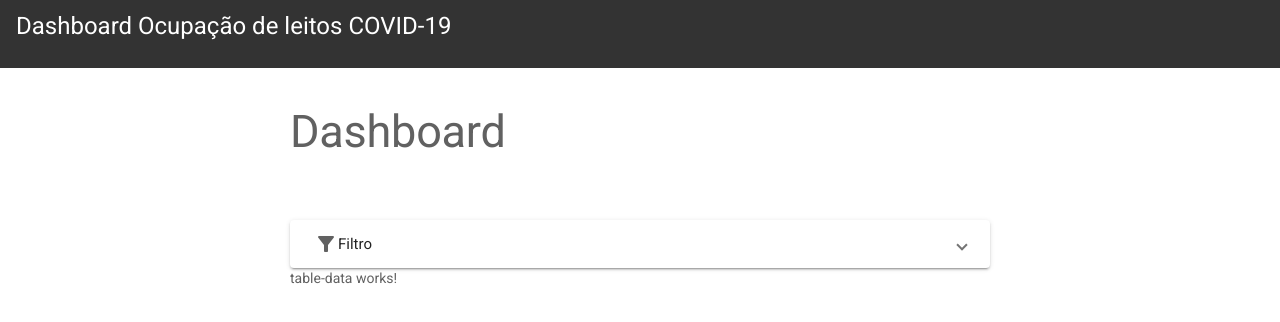
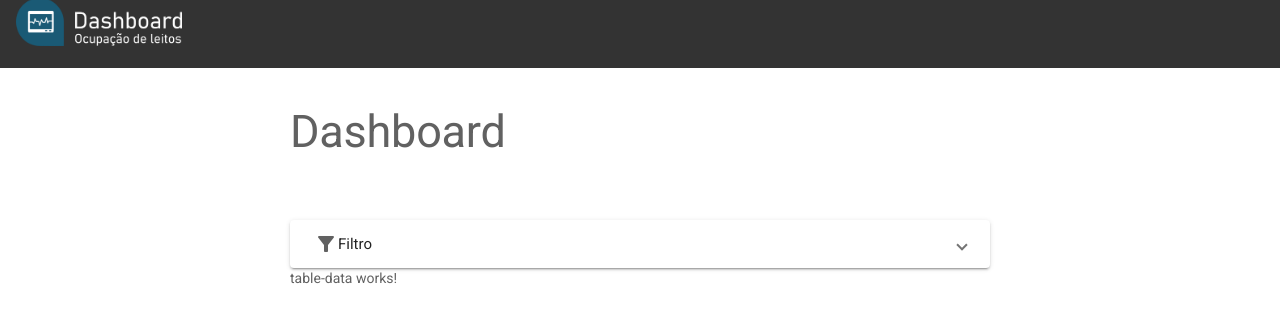
Before and after one commit to ewerton94/beer2u, an Angular app in the folder frontend/: page / in a window 1280 px wide. Shown: the top 322 px of the page. Built offline with nearby package versions, Linux system fonts and the light colour scheme; no server answers.

Commit message:
feat: Adicionado Logo da aplicação #1

```diff
--- a/frontend/src/app/top-bar/top-bar.component.html
+++ b/frontend/src/app/top-bar/top-bar.component.html
@@ -1,3 +1,3 @@
 <a [routerLink]="['/']">
-  <h1>Dashboard Ocupação de leitos COVID-19</h1>
+  <h1><img style="height: 3rem;" src="assets/icons/icon.png" alt="" ></h1>
 </a>
```
Also changed, not shown: frontend/src/assets/icons/icon.png (added).
